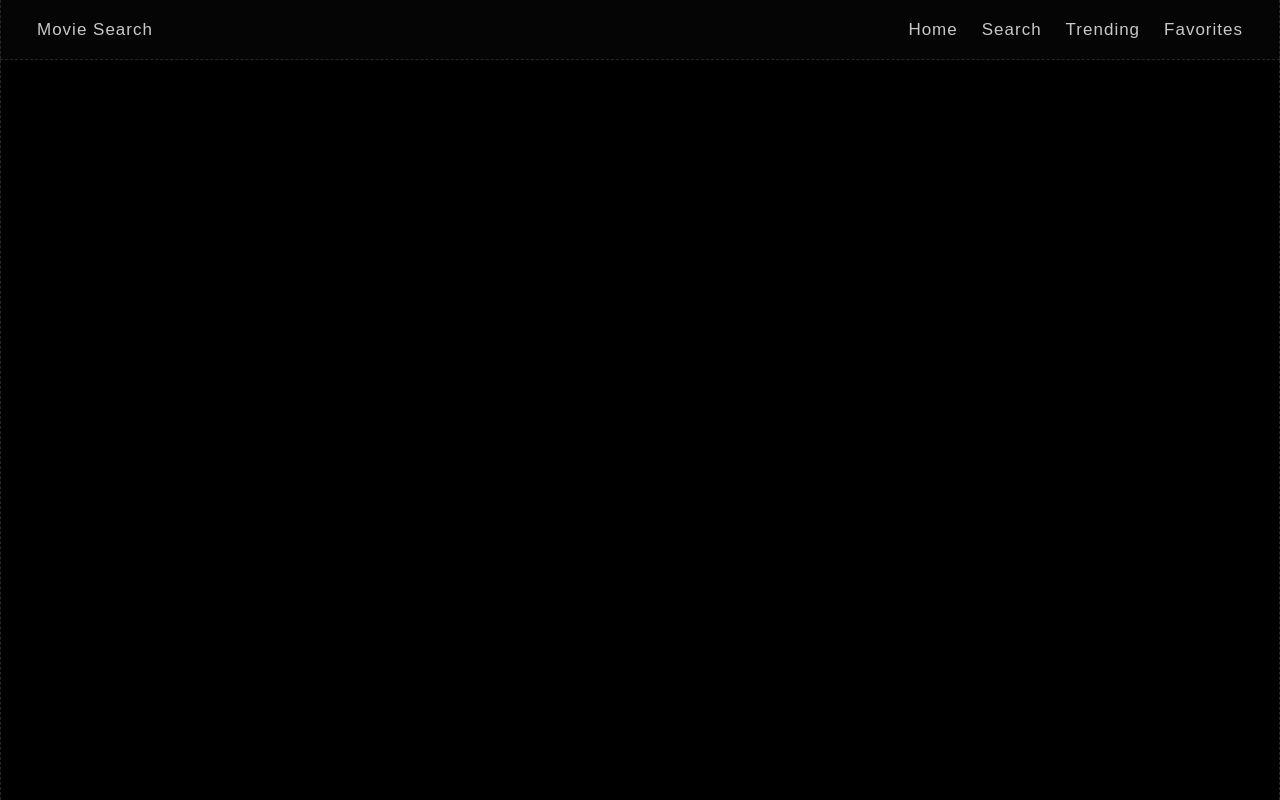
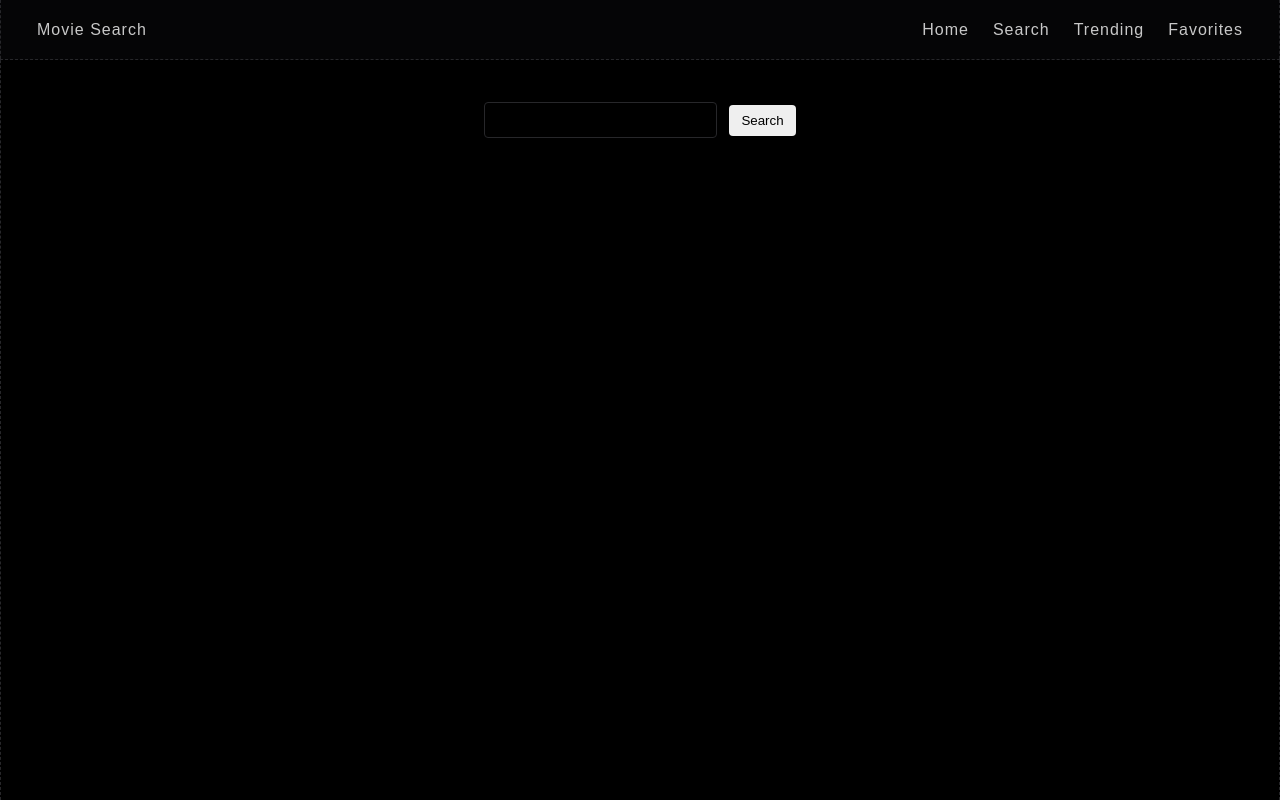
Before and after one commit to nihalmotukuri/movie-app, a React (Vite) app: page /search-movies in a window 1280 px wide. Built offline with nearby package versions, Linux system fonts and the light colour scheme; a web font is replaced by a local one.

Commit message:
second commit

```diff
--- a/package.json
+++ b/package.json
@@ -12,7 +12,8 @@
   "dependencies": {
     "react": "^19.1.0",
     "react-dom": "^19.1.0",
-    "react-router-dom": "^7.6.0"
+    "react-router-dom": "^7.6.0",
+    "react-spinners": "^0.17.0"
   },
   "devDependencies": {
     "@eslint/js": "^9.25.0",
--- a/src/components/Navbar/index.css
+++ b/src/components/Navbar/index.css
@@ -4,6 +4,7 @@ header {
     border-bottom: 1px dashed #27272a;
     position: fixed;
     top: 0;
+    z-index: 999;
     display: flex;
     justify-content: center;
     background-color: #09090b8e;
@@ -23,7 +24,7 @@ nav {
 }
 
 a {
-    font-size: 17px;
+    font-size: 17   px;
     margin: 0 12px;
     text-decoration: none;
     color: #c8c8c8;
--- a/src/index.css
+++ b/src/index.css
@@ -15,4 +15,25 @@
   flex-direction: column;
   align-items: center;
   font-family: "Ancizar Sans", sans-serif;
+  color: #a1a1aa;
 }
+
+/* Width */
+::-webkit-scrollbar {
+  width: 6px;
+}
+
+/* Track */
+::-webkit-scrollbar-track {
+  background: #000;
+}
+
+/* Handle */
+::-webkit-scrollbar-thumb {
+  background: lightgray;
+}
+
+/* Handle on hover */
+::-webkit-scrollbar-thumb:hover {
+  background: gray;
+}
--- a/src/pages/Home/index.css
+++ b/src/pages/Home/index.css
@@ -1,3 +1,9 @@
-.video-container {
+.trailer-container {
+    width: 100%;
+    height: 100%;
+    position: relative;
+}
+
+.trailer {
     width: 100%;
 }
--- a/src/pages/Home/index.jsx
+++ b/src/pages/Home/index.jsx
@@ -3,8 +3,9 @@ import './index.css'
 const Home = () => {
     return (
         <section >
+            <div className="trailer-container" >
                 <video
-                className='video-container'
+                    className="trailer"
                     autoPlay
                     muted
                     loop
@@ -16,6 +17,7 @@ const Home = () => {
                         type="video/mp4" />
                     Your browser does not support the video tag.
                 </video>
+            </div>
         </section>
     )
 }
--- a/src/pages/SearchMovies/index.css
+++ b/src/pages/SearchMovies/index.css
@@ -0,0 +1,33 @@
+.search-section {
+    display: flex;
+    flex-direction: column;
+    align-items: center;
+}
+
+.search-component {
+    margin-top: 42px;
+}
+
+.search-component input {
+    background-color: #000;
+    outline: none;
+    border: 1px solid #27272a;
+    color: grey;
+    padding: 8px 12px;
+    font-size: 16px;
+    border-radius: 4px;
+    margin-right: 12px;
+}
+
+.search-component button {
+    padding: 8px 12px;
+    border-radius: 4px;
+    cursor: pointer;
+    border: none;
+}
+
+.search-component button:hover {
+    background-color: #000;
+    color: #fff;
+    border: 1px solid #27272a;
+}
--- a/src/pages/SearchMovies/index.jsx
+++ b/src/pages/SearchMovies/index.jsx
@@ -1,9 +1,88 @@
+import { useState, useEffect } from 'react'
+import { FadeLoader } from "react-spinners";
 import './index.css'
 
 const SearchMovies = () => {
+    const [searchInput, setSearchInput] = useState('')
+    const [searchResults, setSearchResults] = useState([])
+    const [isLoading, setIsLoading] = useState(false)
+
+    const handleSearch = e => {
+        e.preventDefault()
+        setIsLoading(true)
+
+        const getTrailerKey = async movieId => {
+            const url = `https://api.themoviedb.org/3/movie/${movieId}/videos?api_key=ab2e9fcb961ed38190348436b4044af8`
+            try {
+                const res = await fetch(url)
+                const jsonData = await res.json()
+                const results = jsonData.results[0]
+                if (results && results.type === 'Trailer') {
+                    return results.key
+                }
+            } catch (err) {
+                console.error(err)
+            }
+        }
+
+        const fetchMovies = async () => {
+            const url = `https://api.themoviedb.org/3/search/movie?api_key=ab2e9fcb961ed38190348436b4044af8&query=${searchInput}`
+            try {
+                const res = await fetch(url)
+                const jsonData = await res.json()
+                const results = jsonData.results
+                const movieDetails = await Promise.all(
+                    results.map(async movie => {
+                        const trailerKey = await getTrailerKey(movie.id)
+                        if (!trailerKey) return null
+                        return {
+                            ...movie,
+                            trailerKey
+                        }
+                }))
+                const validMovies = movieDetails.filter(movie => movie !== null)
+                console.log(validMovies)
+                setSearchResults(validMovies)
+            } catch (err) {
+                console.error(err)
+            } finally {
+                setIsLoading(false)
+            }
+        }
+
+        fetchMovies()
+    }
+
     return (
-        <section>
+        <section className='search-section'>
+            <form
+                className="search-component"
+                onSubmit={handleSearch}>
+                <input
+                    type="search"
+                    onChange={e => setSearchInput(e.target.value)}
+                    value={searchInput} />
+                <button type="submit" >Search</button>
+            </form>
 
+            <div>
+                {isLoading?
+                <FadeLoader
+                    loading={isLoading}
+                    size={100}
+                    color="grey"
+                    cssOverride={{
+                        display: 'block',
+                        margin: '100px auto',
+                        borderColor: '#007bff'
+                    }}
+                    aria-label="Loading Spinner"
+                    data-testid="loader"
+                /> :searchResults.map((movie, index) => {
+                    return (<h1 key={index}>{movie.title}</h1>)
+                })
+                }
+            </div>
         </section>
     )
 }
```
Also changed, not shown: 1 other file (tests, documents, lock files or other folders). Lines whose indentation alone changed are shown as unchanged.
